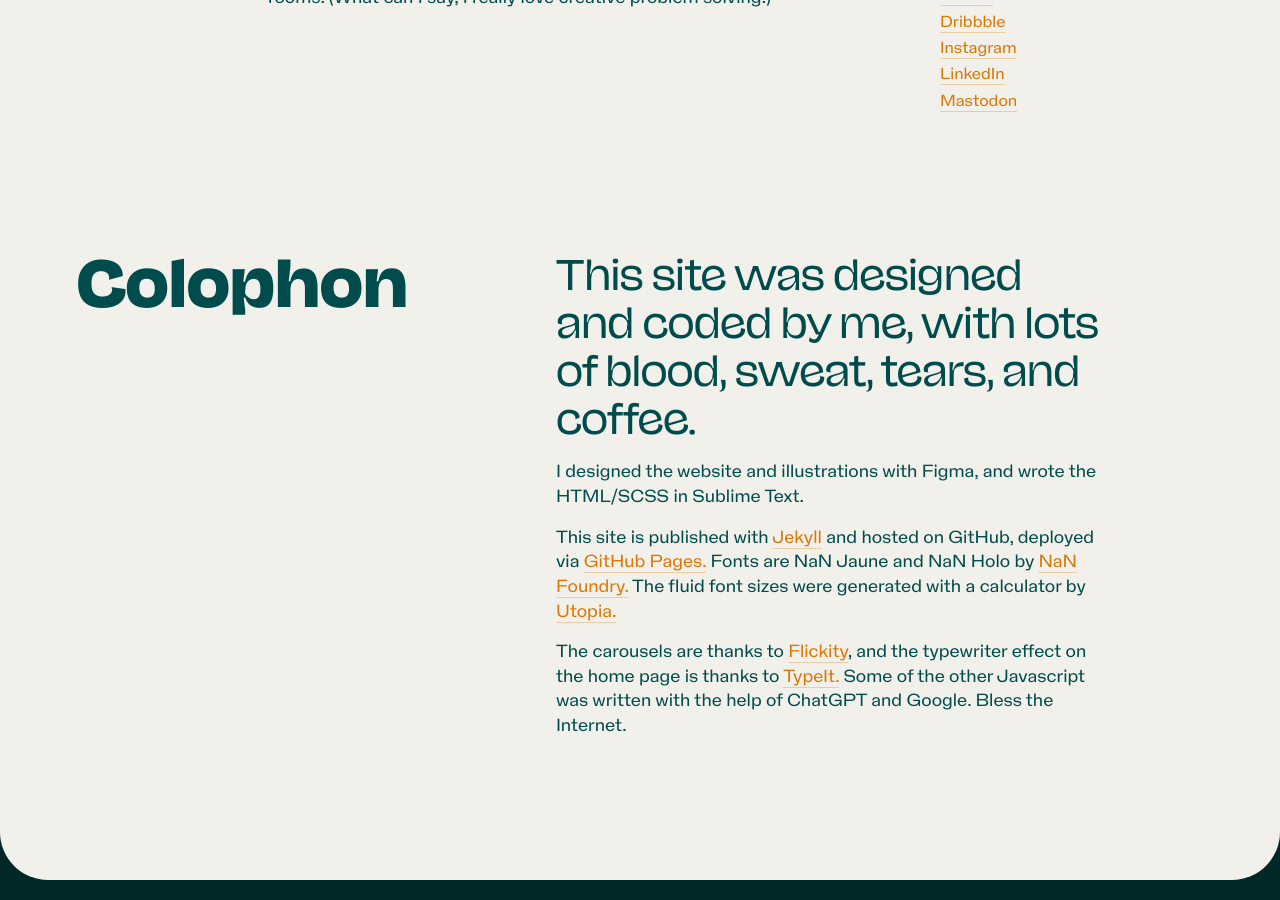
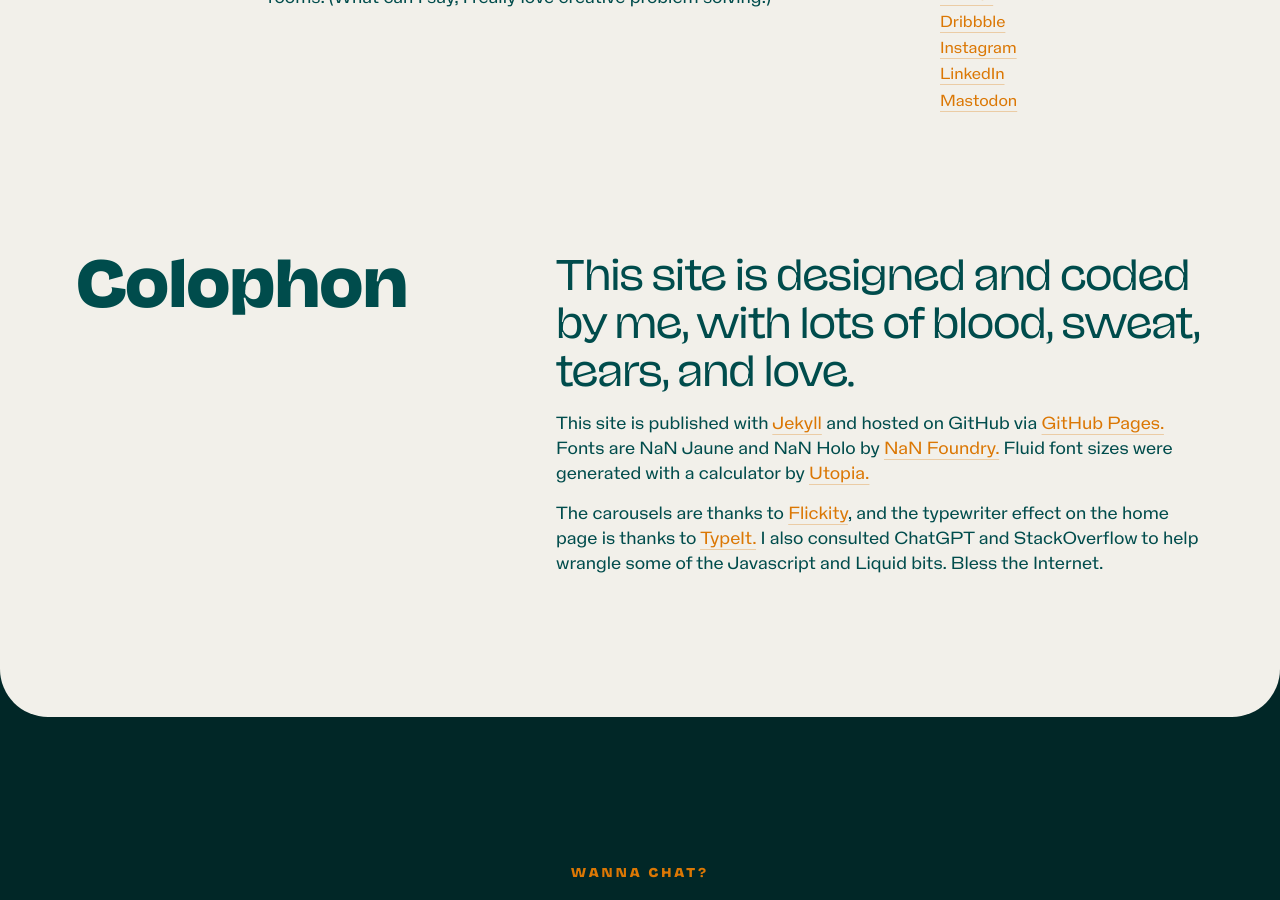
Before and after one commit to ehyleong/ehyleong.github.io, a Jekyll site: the page built from about.html, in a window 1280 px wide and 900 px high, scrolled down 1550 px. Built offline with Jekyll 4.4.1, drawn with Linux system fonts in a browser that asks for light colours; comment, search, counter and statistics services are not loaded.

Commit message:
Various layout fixes

```diff
--- a/about.html
+++ b/about.html
@@ -29,6 +29,8 @@
       <p>Outside of work, you'll likely find me learning new things, drawing silly guys, playing dodgeball, D&D, or trying out new boardgames with my partner. I'm also a huge nerd when it comes to escape rooms. (What can I say, I really love creative problem solving!)</p>
     </div>
     <div class="col-lg-2 col-lg-offset-1 col-md-3 col-md-offset-1 col-xs-12">
+      <div class="row">
+      <div class="col-lg-12 col-md-12 col-sm-6 col-xs-7 col-gutter-r">
       <h5>Past clients</h5>
         <ul class="meta bottom-half-spacer">
           <li>The Browser Company</li>
@@ -42,6 +44,8 @@
           <li>Dual Wield Studio</li>
           <li>InnerSloth (Among Us)</li>
        </ul>
+     </div>
+     <div class="col-lg-12 col-md-12 col-sm-6 col-xs-5 col-gutter-r">
       <h5>Get in Touch</h5>
         <ul class="meta">
           <li><a href="mailto:{{ site.email }}" class="inline-link external-link" target="_blank">Email</a></li>
@@ -51,18 +55,19 @@
           <li><a href="https://www.linkedin.com/in/ehyleong/" class="inline-link external-link" target="_blank">LinkedIn</a></li>
           <li><a href="https://mastodon.cloud/@ehyleong/" class="inline-link external-link" target="_blank">Mastodon</a></li>
        </ul>
+     </div>
     </div>
+  </div>
   </div>
 
   <div class="row spacer">
       <div class="col-lg-5 col-md-5 col-xs-12">
         <h2>Colophon</h2>
       </div>
-       <div class="col-lg-6 col-md-6 col-xs-12">
-        <h3>This site was designed and coded by me, with lots of blood, sweat, tears, and coffee.</h3>
-        <p>I designed the website and illustrations with Figma, and wrote the HTML/SCSS in Sublime Text.</p>
-        <p>This site is published with <a href="https://jekyllrb.com/" class="inline-link" target="_blank">Jekyll</a> and hosted on GitHub, deployed via <a href="https://pages.github.com/" class="inline-link" target="_blank">GitHub Pages.</a> Fonts are NaN Jaune and NaN Holo by <a href="https://nan.xyz/" class="inline-link" target="_blank">NaN Foundry.</a> The fluid font sizes were generated with a calculator by <a href="https://utopia.fyi/type/calculator/" class="inline-link" target="_blank">Utopia.</a></p>
-        <p>The carousels are thanks to <a href="https://github.com/metafizzy/flickity" class="inline-link" target="_blank">Flickity</a>, and the typewriter effect on the home page is thanks to <a href="https://www.typeitjs.com/" class="inline-link" target="_blank">TypeIt.</a> Some of the other Javascript was written with the help of ChatGPT and Google. Bless the Internet.</p>
+       <div class="col-lg-7 col-md-7 col-xs-12">
+        <h3>This site is designed and coded by me, with lots of blood, sweat, tears, and love.</h3>
+        <p>This site is published with <a href="https://jekyllrb.com/" class="inline-link" target="_blank">Jekyll</a> and hosted on GitHub via <a href="https://pages.github.com/" class="inline-link" target="_blank">GitHub Pages.</a> Fonts are NaN Jaune and NaN Holo by <a href="https://nan.xyz/" class="inline-link" target="_blank">NaN Foundry.</a> Fluid font sizes were generated with a calculator by <a href="https://utopia.fyi/type/calculator/" class="inline-link" target="_blank">Utopia.</a></p>
+        <p>The carousels are thanks to <a href="https://github.com/metafizzy/flickity" class="inline-link" target="_blank">Flickity</a>, and the typewriter effect on the home page is thanks to <a href="https://www.typeitjs.com/" class="inline-link" target="_blank">TypeIt.</a> I also consulted ChatGPT and StackOverflow to help wrangle some of the Javascript and Liquid bits. Bless the Internet.</p>
       </div>
 
   </div>
```
Also changed, not shown: img/global/opengraph.png.
